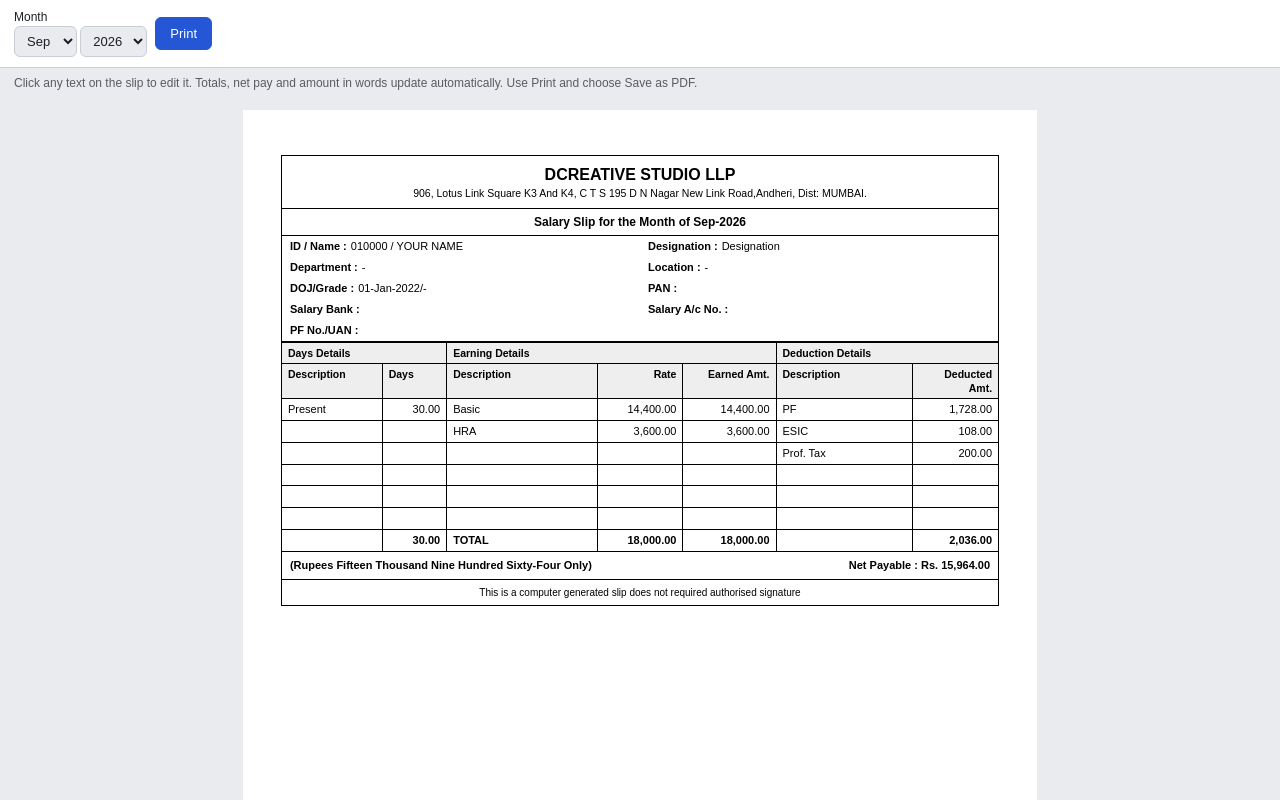
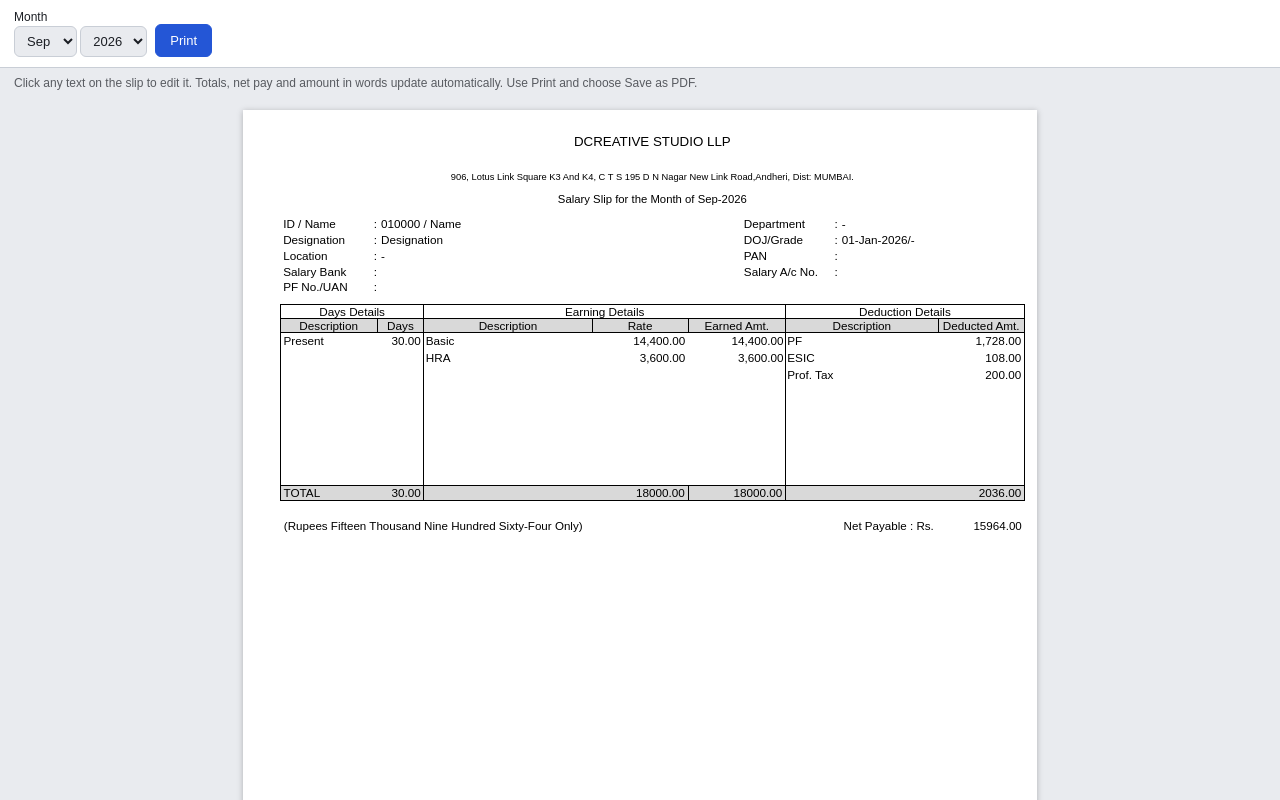
Before and after one commit to motionkartik/dcreative, a plain HTML site: page index.html in a window 1280 px wide. Shown: the top 800 px of the page. Drawn offline with Linux system fonts and the light colour scheme.

Commit message:
Revise salary slip layout and calculations
Update the slip template and print styling, use a single editable slip with expanded earning and deduction rows, and store edits under a new persistence key. Totals and net pay now display with fixed two-decimal formatting.

```diff
--- a/index.html
+++ b/index.html
@@ -8,76 +8,75 @@
 :root[data-theme="dark"]{--bg:#15171b;--bar:#22252b;--fg:#e8eaee;--bd:#3a3e47;--ac:#6f95ff}
 *{box-sizing:border-box}
 body{margin:0;background:var(--bg);color:var(--fg);font-family:Arial,Helvetica,sans-serif}
-#bar{position:sticky;top:env(safe-area-inset-top,0px);z-index:5;background:var(--bar);border-bottom:1px solid var(--bd);padding:10px 14px;display:flex;flex-wrap:wrap;gap:8px;align-items:center}
+#bar{position:sticky;top:env(safe-area-inset-top,0px);z-index:5;background:var(--bar);border-bottom:1px solid var(--bd);padding:10px 14px;display:flex;flex-wrap:wrap;gap:8px;align-items:flex-end}
 #bar label{font-size:12px;display:flex;flex-direction:column;gap:2px}
-#bar input,#bar select{padding:6px 8px;border:1px solid var(--bd);border-radius:6px;background:var(--bg);color:var(--fg);font-size:13px}
-#bar button{padding:8px 14px;border:1px solid var(--bd);border-radius:6px;background:var(--bar);color:var(--fg);cursor:pointer;font-size:13px}
-#bar button.p{background:var(--ac);border-color:var(--ac);color:#fff}
+#bar select{padding:6px 8px;border:1px solid var(--bd);border-radius:6px;background:var(--bg);color:var(--fg);font-size:13px}
+#bar button{padding:8px 14px;border:1px solid var(--ac);border-radius:6px;background:var(--ac);color:#fff;cursor:pointer;font-size:13px}
 .hint{font-size:12px;opacity:.7;padding:8px 14px}
-#slips{display:flex;flex-direction:column;align-items:center;gap:16px;padding:12px 8px 40px;overflow-x:auto}
-.page{width:210mm;height:296mm;background:#fff;color:#000;padding:12mm 10mm;flex:none;overflow:hidden}
-.slip{border:1px solid #000;font-size:11px;line-height:1.35}
-.hd{text-align:center;padding:8px 6px;border-bottom:1px solid #000}
-.co{font-size:16px;font-weight:700}.ad{font-size:10.5px}
-.mo{text-align:center;font-weight:700;padding:5px;border-bottom:1px solid #000;font-size:12px}
-.info{display:grid;grid-template-columns:1fr 1fr;border-bottom:1px solid #000}
-.info div{padding:3px 8px;display:flex;gap:4px}
-.info b{white-space:nowrap}.info span{flex:1;min-width:20px}
-table{width:100%;border-collapse:collapse}
-th,td{border:1px solid #000;padding:3px 6px;text-align:left;height:21px;vertical-align:top}
-.slip table{border-width:0 0 1px 0}.slip td:first-child,.slip th:first-child{border-left:0}.slip td:last-child,.slip th:last-child{border-right:0}
-th{background:#eee;font-size:10.5px}.r{text-align:right}
-.tot td{font-weight:700}
-.net{padding:6px 8px;font-weight:700;display:flex;justify-content:space-between;gap:10px;border-bottom:1px solid #000}
-.ft{text-align:center;font-size:10px;padding:6px}
+#slips{display:flex;flex-direction:column;align-items:center;padding:12px 8px 40px;overflow-x:auto}
+.page{position:relative;width:210mm;height:296.5mm;background:#fff;color:#000;padding:17pt 9pt 0 27.5pt;flex:none;overflow:hidden;font-size:8.8pt;-webkit-print-color-adjust:exact;print-color-adjust:exact;box-shadow:0 1px 6px rgba(0,0,0,.25)}
+.co{text-align:center;font-size:10pt;line-height:14pt}
+.ad{text-align:center;font-size:7pt;line-height:9pt;margin-top:14.5pt}
+.mo{text-align:center;font-size:8.5pt;line-height:12pt;margin-top:6.5pt}
+.info{display:grid;grid-template-columns:348pt 1fr;margin-top:6.8pt}
+.info div{display:flex;height:11.8pt;line-height:11.8pt;padding-left:2.5pt}
+.info div:nth-child(even){padding-left:0}
+.info b{font-weight:400;width:68pt;flex:none}.info i{font-style:normal;margin-right:3pt}
+.info span{flex:1;min-width:20pt;white-space:nowrap}
+table{width:100%;border-collapse:collapse;table-layout:fixed;margin-top:6.5pt}
+th,td{padding:0 2pt;font-weight:400;white-space:nowrap;overflow:hidden;line-height:11pt}
+th{border:1px solid #000;text-align:center;height:10.8pt;line-height:10pt}
+.h2 th{background:#d9d9d9}
+.b td{height:12.7pt}
+.b td:nth-child(1){border-left:1px solid #000}.b td:nth-child(3){border-left:1.5px solid #000}.b td:nth-child(6){border-left:1px solid #000;padding-left:1pt}.b td:nth-child(7){border-right:1px solid #000}
+.b td:nth-child(5){padding-right:1pt}
+.b td:nth-child(3){padding-left:1pt}
+.b:last-of-type td{border-bottom:0}
+.tot td{background:#d9d9d9;height:11pt;border:1px solid #000;border-left:0;border-right:0}
+.tot td:nth-child(1){border-left:1px solid #000}.tot td:nth-child(3){border-left:1.5px solid #000}.tot td:nth-child(5),.tot td:nth-child(6){border-left:1px solid #000}.tot td:nth-child(7){border-right:1px solid #000}
+.r{text-align:right}
+.net{display:flex;justify-content:space-between;margin-top:13.5pt;font-size:8.7pt;height:11pt;line-height:11pt;padding:0 2.3pt 0 3pt}
+.np{display:inline-block;min-width:66pt;text-align:right}
+.ft{position:absolute;left:27.5pt;right:18pt;bottom:22pt;text-align:center;font-size:6.6pt;line-height:8pt}
 [contenteditable]{outline:none}
 [contenteditable]:hover{background:#fff7cc}[contenteditable]:focus{background:#fff2a8}
-.pdf [contenteditable]:hover,.pdf [contenteditable]:focus{background:none}
 @media print{
  @page{size:A4;margin:0}
  body{background:#fff}#bar,.hint{display:none}
- #slips{display:block;padding:0}.page{margin:0;break-after:page}
+ #slips{display:block;padding:0}.page{margin:0;box-shadow:none;height:296.5mm}
  [contenteditable]:hover,[contenteditable]:focus{background:none}
 }
 </style></head><body>
 <div id="bar">
  <label>Month<span><select id="mm"></select> <select id="yy"></select></span></label>
- <button class="p" onclick="prn()">Print</button>
+ <button onclick="window.print()">Print</button>
 </div>
 <div class="hint">Click any text on the slip to edit it. Totals, net pay and amount in words update automatically. Use Print and choose Save as PDF.</div>
 <div id="slips"></div>
 <script>
-var N=1,ER=6,DR=6;
-var CO='DCREATIVE STUDIO LLP',AD='906, Lotus Link Square K3 And K4, C T S 195 D N Nagar New Link Road,Andheri, Dist: MUMBAI.';
-function E(t,c){return '<span contenteditable="true"'+(c?' class="'+c+'"':'')+'>'+(t||'')+'</span>'}
+var ER=9;
+function E(t){return '<span contenteditable="true">'+(t||'')+'</span>'}
 function C(t,c){return '<td'+(c?' class="'+c+'"':'')+' contenteditable="true">'+(t||'')+'</td>'}
-function mk(i){
- var s=i==0,er='',dr='';
- for(var k=0;k<Math.max(ER,DR);k++){
-  var e=s&&k==0?['Basic','14,400.00','14,400.00']:s&&k==1?['HRA','3,600.00','3,600.00']:[];
-  var d=s&&k==0?['PF','1,728.00']:s&&k==1?['ESIC','108.00']:s&&k==2?['Prof. Tax','200.00']:[];
-  er+='<tr>'+(k==0?C('Present','')+C(s?'30.00':'','r'):k==1?C('','')+C('','r'):C('','')+C('','r'))+C(e[0])+C(e[1],'r n')+C(e[2],'r n e')+C(d[0])+C(d[1],'r n d')+'</tr>';
- }
- return '<div class="page"><div class="slip">'
- +'<div class="hd"><div class="co g_co">'+E(CO)+'</div><div class="ad g_ad">'+E(AD)+'</div></div>'
+function I(l,v){return '<div><b>'+l+'</b><i>:</i>'+E(v)+'</div>'}
+function mk(){
+ var rows='',e=[['Basic','14,400.00','14,400.00'],['HRA','3,600.00','3,600.00']],d=[['PF','1,728.00'],['ESIC','108.00'],['Prof. Tax','200.00']];
+ for(var k=0;k<ER;k++){var a=e[k]||[],b=d[k]||[];
+  rows+='<tr class="b">'+C(k==0?'Present':'')+C(k==0?'30.00':'','r')+C(a[0])+C(a[1],'r n')+C(a[2],'r n e')+C(b[0])+C(b[1],'r n d')+'</tr>'}
+ return '<div class="page">'
+ +'<div class="co">'+E('DCREATIVE STUDIO LLP')+'</div>'
+ +'<div class="ad">'+E('906, Lotus Link Square K3 And K4, C T S 195 D N Nagar New Link Road,Andheri, Dist: MUMBAI.')+'</div>'
  +'<div class="mo">Salary Slip for the Month of <span class="g_mo" contenteditable="true">Sep-2026</span></div>'
- +'<div class="info">'
- +'<div><b>ID / Name :</b>'+E(s?'010000 / YOUR NAME':'')+'</div><div><b>Designation :</b>'+E(s?'Designation':'')+'</div>'
- +'<div><b>Department :</b>'+E('-')+'</div><div><b>Location :</b>'+E('-')+'</div>'
- +'<div><b>DOJ/Grade :</b>'+E(s?'01-Jan-2022/-':'')+'</div><div><b>PAN :</b>'+E('')+'</div>'
- +'<div><b>Salary Bank :</b>'+E('')+'</div><div><b>Salary A/c No. :</b>'+E('')+'</div>'
- +'<div><b>PF No./UAN :</b>'+E('')+'</div><div></div></div>'
- +'<table><colgroup><col width="14%"><col width="9%"><col width="21%"><col width="12%"><col width="13%"><col width="19%"><col width="12%"></colgroup>'
+ +'<div class="info">'+I('ID / Name','010000 / Name')+I('Department','-')+I('Designation','Designation')+I('DOJ/Grade','01-Jan-2026/-')+I('Location','-')+I('PAN','')+I('Salary Bank','')+I('Salary A/c No.','')+I('PF No./UAN','')+'<div></div></div>'
+ +'<table><colgroup><col width="13%"><col width="6.3%"><col width="22.6%"><col width="12.9%"><col width="13.1%"><col width="20.5%"><col width="11.6%"></colgroup>'
  +'<tr><th colspan="2">Days Details</th><th colspan="3">Earning Details</th><th colspan="2">Deduction Details</th></tr>'
- +'<tr><th>Description</th><th>Days</th><th>Description</th><th class="r">Rate</th><th class="r">Earned Amt.</th><th>Description</th><th class="r">Deducted Amt.</th></tr>'
- +er
- +'<tr class="tot"><td></td>'+C(s?'30.00':'','r')+'<td>TOTAL</td><td class="r tr">0.00</td><td class="r te">0.00</td><td></td><td class="r td">0.00</td></tr></table>'
- +'<div class="net"><span class="w">()</span><span>Net Payable : Rs. <span class="np">0.00</span></span></div>'
- +'<div class="ft">'+E('This is a computer generated slip does not required authorised signature')+'</div>'
- +'</div></div>';
-}
+ +'<tr class="h2"><th>Description</th><th>Days</th><th>Description</th><th>Rate</th><th>Earned Amt.</th><th>Description</th><th>Deducted Amt.</th></tr>'
+ +rows
+ +'<tr class="tot"><td>TOTAL</td>'+C('30.00','r')+'<td></td><td class="r tr">0.00</td><td class="r te">0.00</td><td></td><td class="r td">0.00</td></tr></table>'
+ +'<div class="net"><span class="w">()</span><span>Net Payable : Rs.<span class="np">0.00</span></span></div>'
+ +'<div class="ft">'+E('This is a computer generated slip does not required authorised signature')+'</div></div>'}
 function num(t){var v=parseFloat(String(t).replace(/[^0-9.\-]/g,''));return isNaN(v)?0:v}
 function fmt(v){return v.toLocaleString('en-IN',{minimumFractionDigits:2,maximumFractionDigits:2})}
+function pl(v){return v.toFixed(2)}
 var ones='Zero One Two Three Four Five Six Seven Eight Nine Ten Eleven Twelve Thirteen Fourteen Fifteen Sixteen Seventeen Eighteen Nineteen'.split(' '),tens=',,Twenty,Thirty,Forty,Fifty,Sixty,Seventy,Eighty,Ninety'.split(',');
 function w2(n){return n<20?ones[n]:tens[Math.floor(n/10)]+(n%10?'-'+ones[n%10]:'')}
 function w3(n){return (n>=100?ones[Math.floor(n/100)]+' Hundred'+(n%100?' ':''):'')+(n%100?w2(n%100):'')}
@@ -91,26 +90,21 @@ function calc(pg){
  var e=0,d=0,rt=0;
  pg.querySelectorAll('.e').forEach(function(c){e+=num(c.textContent)});
  pg.querySelectorAll('.d').forEach(function(c){d+=num(c.textContent)});
- pg.querySelectorAll('tr:not(.tot) td:nth-child(4)').forEach(function(c){rt+=num(c.textContent)});
- pg.querySelector('.tr').textContent=fmt(rt);pg.querySelector('.te').textContent=fmt(e);pg.querySelector('.td').textContent=fmt(d);
- pg.querySelector('.np').textContent=fmt(e-d);
+ pg.querySelectorAll('tr.b td:nth-child(4)').forEach(function(c){rt+=num(c.textContent)});
+ pg.querySelector('.tr').textContent=pl(rt);pg.querySelector('.te').textContent=pl(e);pg.querySelector('.td').textContent=pl(d);
+ pg.querySelector('.np').textContent=pl(e-d);
  pg.querySelector('.w').textContent='('+words(Math.max(0,e-d))+')'}
-function save(){try{localStorage.setItem('slips_v2',JSON.stringify({h:document.getElementById('slips').innerHTML}))}catch(x){}}
+function pg(){return document.querySelector('.page')}
+function save(){try{localStorage.setItem('slips_v3',JSON.stringify({h:slips.innerHTML}))}catch(x){}}
 var T;function later(){clearTimeout(T);T=setTimeout(save,400)}
-function pages(){return Array.prototype.slice.call(document.querySelectorAll('.page'))}
-function build(){
- var h='';for(var i=0;i<N;i++)h+=mk(i);
- slips.innerHTML=h;wire()}
-function wire(){pages().forEach(calc)}
-slips.addEventListener('input',function(e){var p=e.target.closest('.page');if(p)calc(p);later()});
+slips.addEventListener('input',function(){calc(pg());later()});
 slips.addEventListener('focusout',function(e){
- var t=e.target;if(t.classList&&t.classList.contains('n')){t.textContent=t.textContent.trim()?fmt(num(t.textContent)):'';calc(t.closest('.page'))}
- wire();later()});
+ var t=e.target;if(t.classList&&t.classList.contains('n')){t.textContent=t.textContent.trim()?fmt(num(t.textContent)):'';calc(pg())}
+ later()});
 slips.addEventListener('keydown',function(e){if(e.key=='Enter')e.preventDefault()});
-function prn(){window.print()}
 (function(){
- var d=null;try{d=JSON.parse(localStorage.getItem('slips_v2'))}catch(e){}
- if(d&&d.h){slips.innerHTML=d.h;wire()}else build()})();
+ var d=null;try{d=JSON.parse(localStorage.getItem('slips_v3'))}catch(e){}
+ slips.innerHTML=d&&d.h?d.h:mk();calc(pg())})();
 var MN='Jan Feb Mar Apr May Jun Jul Aug Sep Oct Nov Dec'.split(' ');
 function setMonth(){var t=mm.value+'-'+yy.value;document.querySelectorAll('.g_mo').forEach(function(n){n.textContent=t});document.title='Salary Slip '+t;later()}
 function initMonth(){
```
